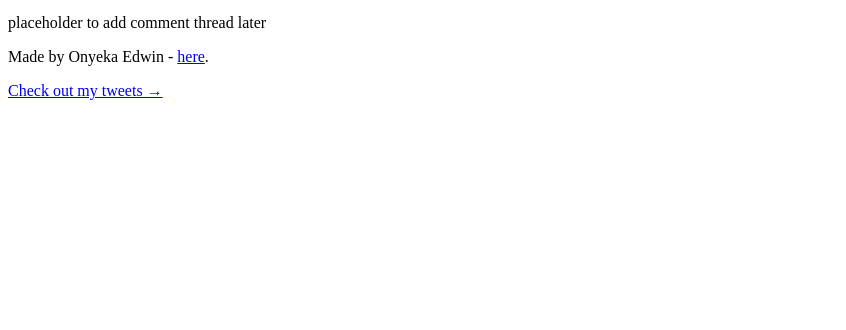
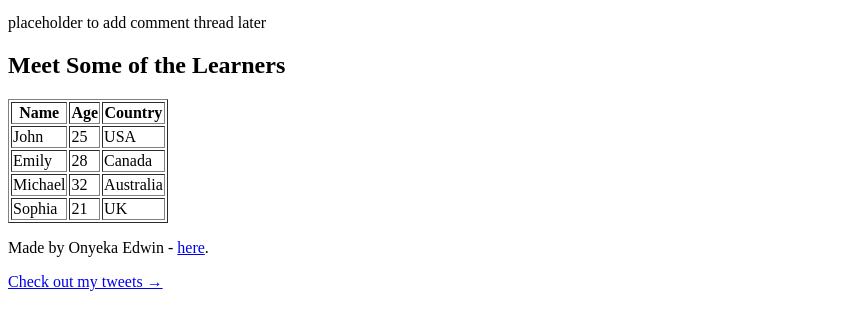
Before and after one commit to ingrex/My_First_Portfolio, a plain HTML site: page Ossai/html_basic/index.html in a window 1280 px wide. Shown: the part 462-792 px from the top of the page, without its empty margins (0-846 px from the left). Drawn offline with Linux system fonts and the light colour scheme.

Commit message:
table updated

```diff
--- a/Ossai/html_basic/index.html
+++ b/Ossai/html_basic/index.html
@@ -29,6 +29,41 @@
 <aside>
   <p>placeholder to add comment thread later</p>
 </aside>
+
+<!-- Learners Table -->
+<h2>Meet Some of the Learners</h2>
+<table border="1">
+  <thead>
+    <tr>
+      <th>Name</th>
+      <th>Age</th>
+      <th>Country</th>
+    </tr>
+  </thead>
+  <tbody>
+    <tr>
+      <td>John</td>
+      <td>25</td>
+      <td>USA</td>
+    </tr>
+    <tr>
+      <td>Emily</td>
+      <td>28</td>
+      <td>Canada</td>
+    </tr>
+    <tr>
+      <td>Michael</td>
+      <td>32</td>
+      <td>Australia</td>
+    </tr>
+    <tr>
+      <td>Sophia</td>
+      <td>21</td>
+      <td>UK</td>
+    </tr>
+  </tbody>
+</table>
+
 <footer><p>Made by Onyeka Edwin - <a href="https://your-link.com" target="_blank">here</a>.</p></footer>
 
     <!-- New Link to Tweet Page -->
```
